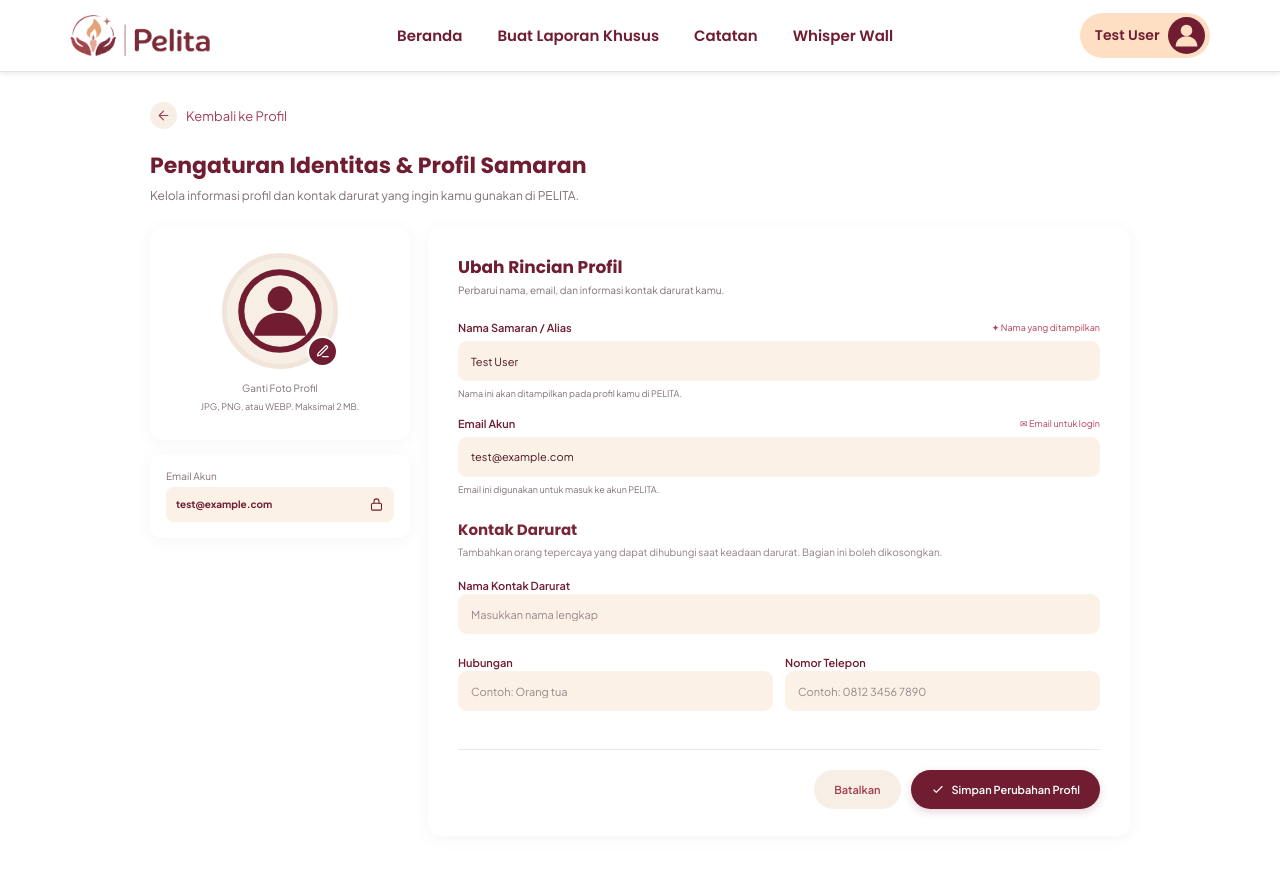
After one commit to nasywatsnqf/PELITA-Kelompok-6-PAW, a Laravel app: page /profil/edit in a window 1280 px wide. The commit adds this page. Run offline with Laravel 12, Linux system fonts and the light colour scheme; a user stored in the database is signed in; data comes from the database, SQL or seed files in the repository.

Commit message:
menambahkan tambah kontak darurat sama upload foto profile di edit profile

```diff
--- a/app/Http/Controllers/ProfileController.php
+++ b/app/Http/Controllers/ProfileController.php
@@ -3,8 +3,9 @@
 namespace App\Http\Controllers;
 
 use Illuminate\Http\Request;
+use Illuminate\Support\Facades\Auth;
+use Illuminate\Support\Facades\Storage;
 use Illuminate\Validation\Rule;
-use Illuminate\Support\Facades\Auth;
 
 class ProfileController extends Controller
 {
@@ -27,28 +28,51 @@ class ProfileController extends Controller
         $user = $request->user();
 
         $validated = $request->validate([
-            'name' => 'required|string|max:255',
+            'name' => ['required', 'string', 'max:255'],
             'email' => [
                 'required',
                 'email',
                 'max:255',
                 Rule::unique('users', 'email')->ignore($user->id),
             ],
+            'profile_photo' => ['nullable', 'image', 'mimes:jpg,jpeg,png,webp', 'max:2048'],
+            'emergency_contact_name' => ['nullable', 'string', 'max:255'],
+            'emergency_contact_relation' => ['nullable', 'string', 'max:100'],
+            'emergency_contact_phone' => ['nullable', 'string', 'max:30'],
         ]);
 
-        $user->update($validated);
+        $user->name = $validated['name'];
+        $user->email = $validated['email'];
+        $user->emergency_contact_name = $validated['emergency_contact_name'] ?? null;
+        $user->emergency_contact_relation = $validated['emergency_contact_relation'] ?? null;
+        $user->emergency_contact_phone = $validated['emergency_contact_phone'] ?? null;
+
+        if ($request->hasFile('profile_photo')) {
+            $newPhotoPath = $request->file('profile_photo')->store('profile-photos', 'public');
+
+            if ($user->profile_photo) {
+                Storage::disk('public')->delete($user->profile_photo);
+            }
+
+            $user->profile_photo = $newPhotoPath;
+        }
+
+        $user->save();
 
         return redirect()->route('profil')
             ->with('success', 'Profil berhasil diperbarui!');
     }
+
     public function destroy(Request $request)
     {
         $user = $request->user();
 
+        if ($user->profile_photo) {
+            Storage::disk('public')->delete($user->profile_photo);
+        }
+
         Auth::logout();
-
         $user->delete();
-
         $request->session()->invalidate();
         $request->session()->regenerateToken();
 
--- /dev/null
+++ b/resources/views/profile/edit.blade.php
@@ -0,0 +1,384 @@
+<!DOCTYPE html>
+<html lang="id">
+<head>
+    <meta charset="UTF-8">
+    <meta name="viewport" content="width=device-width, initial-scale=1.0">
+    <title>Edit Profil | PELITA</title>
+
+    <link href="https://fonts.googleapis.com/css2?family=Poppins:wght@400;500;600;700&family=Plus+Jakarta+Sans:wght@400;500;600;700&display=swap" rel="stylesheet">
+
+    <style>
+        * { margin: 0; padding: 0; box-sizing: border-box; }
+
+        body {
+            font-family: 'Plus Jakarta Sans', sans-serif;
+            background: #fff;
+            color: #4b1725;
+        }
+
+        .edit-container {
+            width: min(980px, 92%);
+            margin: 30px auto 60px;
+        }
+
+        .back-link {
+            display: inline-flex;
+            align-items: center;
+            gap: 9px;
+            margin-bottom: 20px;
+            color: #a13d58;
+            text-decoration: none;
+            font-size: 13px;
+        }
+
+        .back-icon {
+            width: 27px;
+            height: 27px;
+            display: grid;
+            place-items: center;
+            border-radius: 50%;
+            background: #f7eee5;
+        }
+
+        .page-heading { margin-bottom: 22px; }
+        .page-heading h1 {
+            font-family: 'Poppins', sans-serif;
+            font-size: 22px;
+            color: #701d32;
+            margin-bottom: 4px;
+        }
+        .page-heading p {
+            max-width: 610px;
+            color: #806f73;
+            font-size: 12px;
+            line-height: 1.6;
+        }
+
+        .edit-layout {
+            display: grid;
+            grid-template-columns: 260px minmax(0, 1fr);
+            gap: 18px;
+            align-items: start;
+        }
+
+        .side-card, .form-card {
+            background: #fff;
+            border-radius: 13px;
+            box-shadow: 0 3px 18px rgba(0,0,0,.045);
+        }
+        .side-card { padding: 26px 18px; margin-bottom: 14px; text-align: center; }
+        .avatar-wrap {
+            width: 116px;
+            height: 116px;
+            position: relative;
+            margin: 0 auto 13px;
+            border: 5px solid #f1e5db;
+            border-radius: 50%;
+            background: #f7eee5;
+            display: grid;
+            place-items: center;
+            overflow: visible;
+        }
+        .avatar-wrap img {
+    position: absolute;
+    inset: 5px;
+    width: calc(100% - 10px);
+    height: calc(100% - 10px);
+    object-fit: cover;
+    border-radius: 50%;
+    z-index: 1;
+}
+        .avatar-placeholder {
+    position: absolute;
+    inset: 5px;
+    display: grid;
+    place-items: center;
+    z-index: 0;
+}
+        .avatar-placeholder svg { width: 88px; height: 88px; color: #701d32; }
+        .avatar-upload {
+            position: absolute;
+            right: -5px;
+            bottom: -3px;
+            width: 31px;
+            height: 31px;
+            display: grid;
+            place-items: center;
+            border-radius: 50%;
+            background: #701d32;
+            color: white;
+            border: 2px solid white;
+            cursor: pointer;
+            z-index: 2;
+        }
+        .avatar-upload svg { width: 15px; height: 15px; }
+        .avatar-caption { color: #806f73; font-size: 10px; }
+        .file-error { margin-top: 8px; text-align: center; }
+
+        .account-card {
+            padding: 16px;
+            border-radius: 12px;
+            background: #fff;
+            box-shadow: 0 3px 18px rgba(0,0,0,.045);
+        }
+        .account-label { color: #806f73; font-size: 10px; margin-bottom: 5px; }
+        .account-email {
+            display: flex;
+            align-items: center;
+            justify-content: space-between;
+            gap: 8px;
+            padding: 10px;
+            border-radius: 8px;
+            background: #fbf1e7;
+            color: #701d32;
+            font-size: 10px;
+            overflow-wrap: anywhere;
+        }
+        .account-email svg { width: 15px; height: 15px; flex-shrink: 0; }
+
+        .form-card { padding: 27px 30px; }
+        .form-title {
+            color: #701d32;
+            font-family: 'Poppins', sans-serif;
+            font-size: 17px;
+            margin-bottom: 3px;
+        }
+        .form-subtitle { color: #806f73; font-size: 10px; margin-bottom: 23px; line-height: 1.5; }
+
+        .form-group { margin-bottom: 16px; }
+        .label-row {
+            display: flex;
+            align-items: center;
+            justify-content: space-between;
+            gap: 10px;
+            margin-bottom: 7px;
+        }
+        .form-group label, .label-row label {
+            color: #701d32;
+            font-size: 11px;
+            font-weight: 600;
+        }
+        .field-hint { color: #b43f5b; font-size: 9px; }
+        .form-control {
+            width: 100%;
+            height: 40px;
+            padding: 0 12px;
+            border: 1px solid transparent;
+            border-radius: 9px;
+            outline: none;
+            background: #fbf1e7;
+            color: #4b1725;
+            font-family: inherit;
+            font-size: 11px;
+        }
+        .form-control:focus { border-color: #b76a7d; }
+        .form-control::placeholder { color: #9a858a; }
+        .field-description { color: #806f73; font-size: 9px; line-height: 1.5; margin-top: 6px; }
+        .error-message { color: #c62828; font-size: 10px; margin-top: 5px; }
+
+        .section-title {
+            margin: 22px 0 4px;
+            font-family: 'Poppins', sans-serif;
+            font-size: 15px;
+            color: #792638;
+        }
+        .section-description { color: #927d83; font-size: 10px; margin-bottom: 13px; line-height: 1.5; }
+        .two-columns { display: grid; grid-template-columns: 1fr 1fr; gap: 12px; }
+        .form-footer {
+            display: flex;
+            justify-content: flex-end;
+            gap: 10px;
+            border-top: 1px solid #f1e8e6;
+            margin-top: 22px;
+            padding-top: 20px;
+        }
+        .btn {
+            min-height: 39px;
+            padding: 0 20px;
+            border: 0;
+            border-radius: 24px;
+            display: inline-flex;
+            align-items: center;
+            justify-content: center;
+            gap: 7px;
+            font-family: inherit;
+            font-size: 11px;
+            font-weight: 600;
+            text-decoration: none;
+            cursor: pointer;
+        }
+        .btn-cancel { color: #a13d58; background: #f7eee5; }
+        .btn-save { color: white; background: #701d32; box-shadow: 0 3px 9px rgba(112,29,50,.18); }
+        .btn svg { width: 14px; height: 14px; }
+
+        @media (max-width: 700px) {
+            .edit-container { margin-top: 22px; }
+            .edit-layout { grid-template-columns: 1fr; }
+            .side-column { display: grid; grid-template-columns: 1fr 1fr; gap: 12px; align-items: center; }
+            .side-card { margin-bottom: 0; height: 100%; display: flex; flex-direction: column; justify-content: center; }
+            .form-card { padding: 22px 18px; }
+        }
+        @media (max-width: 480px) {
+            .side-column { grid-template-columns: 1fr; }
+            .two-columns { grid-template-columns: 1fr; gap: 0; }
+            .page-heading h1 { font-size: 19px; }
+            .form-footer { flex-direction: column-reverse; }
+            .form-footer .btn { width: 100%; }
+        }
+    </style>
+</head>
+<body>
+
+    @include('components.navbar')
+
+    <main class="edit-container">
+        <a href="{{ route('profil') }}" class="back-link">
+            <span class="back-icon">
+                <svg viewBox="0 0 24 24" fill="none" stroke="currentColor" stroke-width="1.8" stroke-linecap="round" stroke-linejoin="round" width="15" height="15">
+                    <path d="M19 12H5M12 19l-7-7 7-7"/>
+                </svg>
+            </span>
+            Kembali ke Profil
+        </a>
+
+        <header class="page-heading">
+            <h1>Pengaturan Identitas & Profil Samaran</h1>
+            <p>Kelola informasi profil dan kontak darurat yang ingin kamu gunakan di PELITA.</p>
+        </header>
+
+        <form action="{{ route('profil.update') }}" method="POST" enctype="multipart/form-data">
+            @csrf
+            @method('PUT')
+
+            <div class="edit-layout">
+                <aside class="side-column">
+                    <section class="side-card">
+                        <div class="avatar-wrap">
+                            <img
+                                id="avatar-preview"
+                                src="{{ $user->profile_photo ? asset('storage/' . $user->profile_photo) : '' }}"
+                                alt="Foto profil"
+                                style="{{ $user->profile_photo ? '' : 'display:none;' }}"
+                            >
+                            <div class="avatar-placeholder" id="avatar-placeholder" style="{{ $user->profile_photo ? 'display:none;' : '' }}">
+                                <svg viewBox="0 0 100 100" fill="none" aria-hidden="true">
+                                    <circle cx="50" cy="50" r="44" fill="#F7EEE5" stroke="currentColor" stroke-width="7"/>
+                                    <circle cx="50" cy="36" r="14" fill="currentColor"/>
+                                    <path d="M20 78c3-17 14-26 30-26s27 9 30 26" fill="currentColor"/>
+                                </svg>
+                            </div>
+                            <label for="profile_photo" class="avatar-upload" title="Unggah foto profil">
+                                <svg viewBox="0 0 24 24" fill="none" stroke="currentColor" stroke-width="2" stroke-linecap="round" stroke-linejoin="round" aria-hidden="true">
+                                    <path d="M12 20h9"/><path d="M16.5 3.5a2.1 2.1 0 0 1 3 3L8 18l-4 1 1-4Z"/>
+                                </svg>
+                            </label>
+                        </div>
+                        <input type="file" name="profile_photo" id="profile_photo" accept="image/png,image/jpeg,image/webp" hidden>
+                        <p class="avatar-caption">Ganti Foto Profil</p>
+                        <p class="field-description">JPG, PNG, atau WEBP. Maksimal 2 MB.</p>
+                        @error('profile_photo')
+                            <p class="error-message file-error">{{ $message }}</p>
+                        @enderror
+                    </section>
+
+                    <section class="account-card">
+                        <p class="account-label">Email Akun</p>
+                        <div class="account-email">
+                            <strong>{{ $user->email }}</strong>
+                            <svg viewBox="0 0 24 24" fill="none" stroke="currentColor" stroke-width="1.7" stroke-linecap="round" stroke-linejoin="round" aria-hidden="true">
+                                <rect x="4" y="10" width="16" height="11" rx="2"/>
+                                <path d="M8 10V7a4 4 0 1 1 8 0v3"/>
+                            </svg>
+                        </div>
+                    </section>
+                </aside>
+
+                <section class="form-card">
+                    <h2 class="form-title">Ubah Rincian Profil</h2>
+                    <p class="form-subtitle">Perbarui nama, email, dan informasi kontak darurat kamu.</p>
+
+                    <div class="form-group">
+                        <div class="label-row">
+                            <label for="name">Nama Samaran / Alias</label>
+                            <span class="field-hint">✦ Nama yang ditampilkan</span>
+                        </div>
+                        <input class="form-control" type="text" id="name" name="name" value="{{ old('name', $user->name) }}" placeholder="Masukkan nama samaran" required>
+                        @error('name') <p class="error-message">{{ $message }}</p> @enderror
+                        <p class="field-description">Nama ini akan ditampilkan pada profil kamu di PELITA.</p>
+                    </div>
+
+                    <div class="form-group">
+                        <div class="label-row">
+                            <label for="email">Email Akun</label>
+                            <span class="field-hint">✉ Email untuk login</span>
+                        </div>
+                        <input class="form-control" type="email" id="email" name="email" value="{{ old('email', $user->email) }}" placeholder="Masukkan alamat email" required>
+                        @error('email') <p class="error-message">{{ $message }}</p> @enderror
+                        <p class="field-description">Email ini digunakan untuk masuk ke akun PELITA.</p>
+                    </div>
+
+                    <h3 class="section-title">Kontak Darurat</h3>
+                    <p class="section-description">Tambahkan orang tepercaya yang dapat dihubungi saat keadaan darurat. Bagian ini boleh dikosongkan.</p>
+
+                    <div class="form-group">
+                        <label for="emergency_contact_name">Nama Kontak Darurat</label>
+                        <input class="form-control" type="text" id="emergency_contact_name" name="emergency_contact_name" value="{{ old('emergency_contact_name', $user->emergency_contact_name) }}" placeholder="Masukkan nama lengkap">
+                        @error('emergency_contact_name') <p class="error-message">{{ $message }}</p> @enderror
+                    </div>
+
+                    <div class="two-columns">
+                        <div class="form-group">
+                            <label for="emergency_contact_relation">Hubungan</label>
+                            <input class="form-control" type="text" id="emergency_contact_relation" name="emergency_contact_relation" value="{{ old('emergency_contact_relation', $user->emergency_contact_relation) }}" placeholder="Contoh: Orang tua">
+                            @error('emergency_contact_relation') <p class="error-message">{{ $message }}</p> @enderror
+                        </div>
+
+                        <div class="form-group">
+                            <label for="emergency_contact_phone">Nomor Telepon</label>
+                            <input class="form-control" type="tel" id="emergency_contact_phone" name="emergency_contact_phone" value="{{ old('emergency_contact_phone', $user->emergency_contact_phone) }}" placeholder="Contoh: 0812 3456 7890">
+                            @error('emergency_contact_phone') <p class="error-message">{{ $message }}</p> @enderror
+                        </div>
+                    </div>
+
+                    <div class="form-footer">
+                        <a href="{{ route('profil') }}" class="btn btn-cancel">Batalkan</a>
+                        <button type="submit" class="btn btn-save">
+                            <svg viewBox="0 0 24 24" fill="none" stroke="currentColor" stroke-width="2" stroke-linecap="round" stroke-linejoin="round" aria-hidden="true">
+                                <path d="m5 12 4 4L19 6"/>
+                            </svg>
+                            Simpan Perubahan Profil
+                        </button>
+                    </div>
+                </section>
+            </div>
+        </form>
+    </main>
+
+    <script>
+        const photoInput = document.getElementById('profile_photo');
+        const photoPreview = document.getElementById('avatar-preview');
+        const avatarPlaceholder = document.getElementById('avatar-placeholder');
+
+        photoInput.addEventListener('change', function (event) {
+            const file = event.target.files[0];
+            if (!file) return;
+
+            if (!['image/jpeg', 'image/png', 'image/webp'].includes(file.type)) {
+                alert('Pilih foto dengan format JPG, PNG, atau WEBP.');
+                photoInput.value = '';
+                return;
+            }
+
+            if (file.size > 2 * 1024 * 1024) {
+                alert('Ukuran foto maksimal 2 MB.');
+                photoInput.value = '';
+                return;
+            }
+
+            photoPreview.src = URL.createObjectURL(file);
+            photoPreview.style.display = 'block';
+            avatarPlaceholder.style.display = 'none';
+        });
+    </script>
+</body>
+</html>
```
Also changed, not shown: resources/views/profil.blade.php (deleted, +0 -170 lines), resources/views/profile/index.blade.php (+16 -5 lines), database/migrations/2026_11_24_000000_add_profile_fields_to_users_table.php (added). Lines whose indentation alone changed are shown as unchanged.
